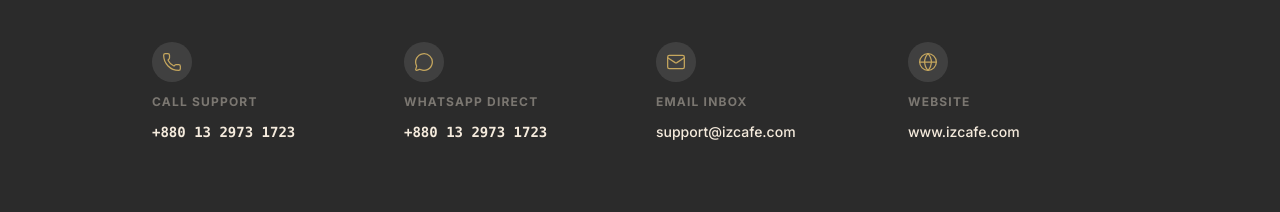
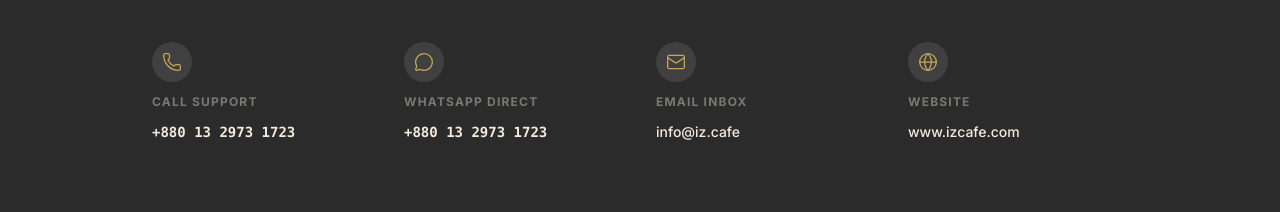
Before and after one commit to abirraiyan/izwithcmsworkingfull, a React (Vite) app: page /contact in a window 1280 px wide. Shown: the part 3320-3532 px from the top of the page. Built offline with nearby package versions, Linux system fonts and the light colour scheme; no server answers; the database is empty; a web font is replaced by a local one.

Commit message:
Updated contact email to info@iz.cafe

```diff
--- a/src/pages/Contact.tsx
+++ b/src/pages/Contact.tsx
@@ -398,7 +398,7 @@ function ContactContent() {
                 <Mail size={20} strokeWidth={1.5} />
               </div>
               <h4 className="text-xs uppercase tracking-widest text-cream/40 font-bold">Email Inbox</h4>
-              <p className="text-sm font-medium">support@izcafe.com</p>
+              <p className="text-sm font-medium">info@iz.cafe</p>
             </div>
 
             <div className="space-y-3">
```
